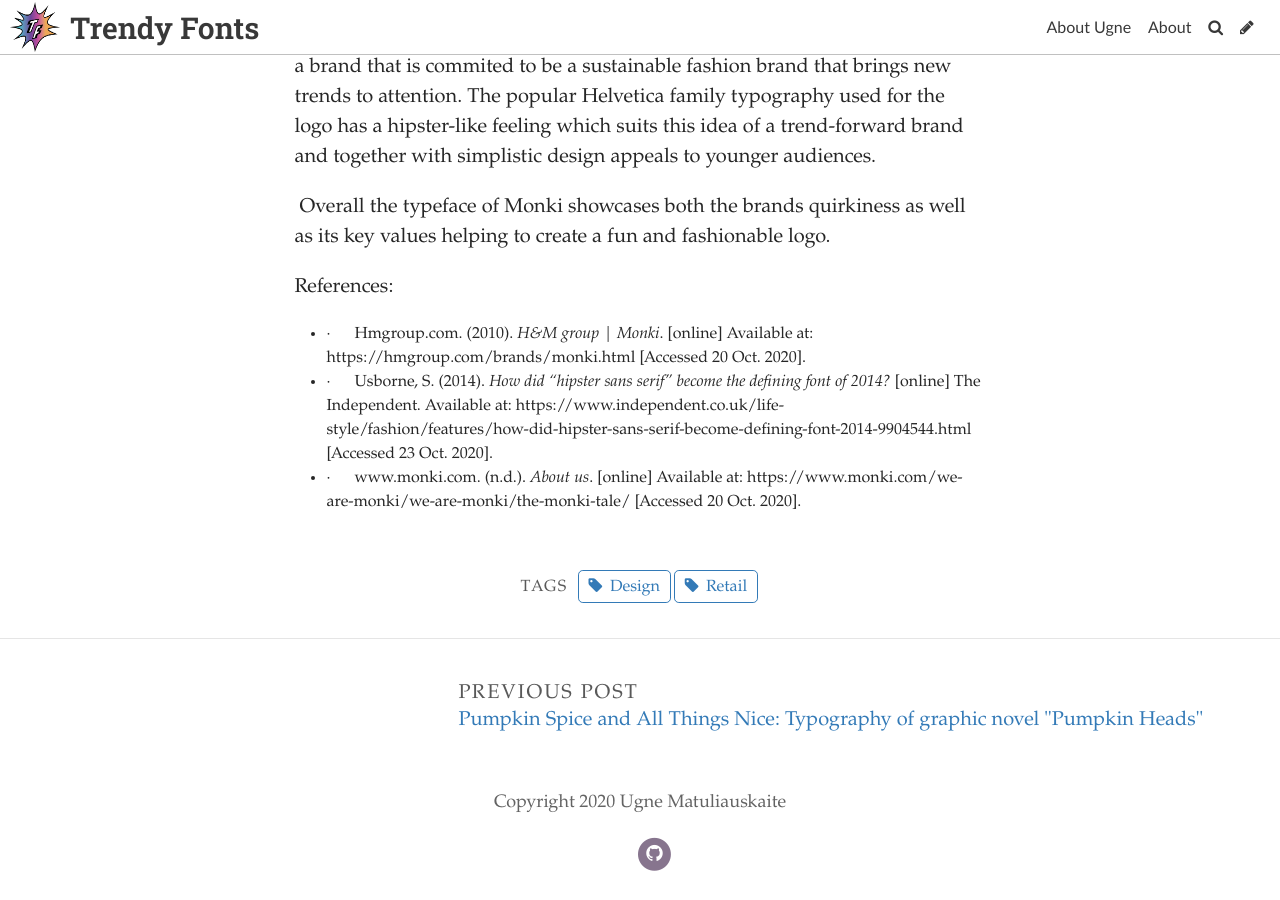
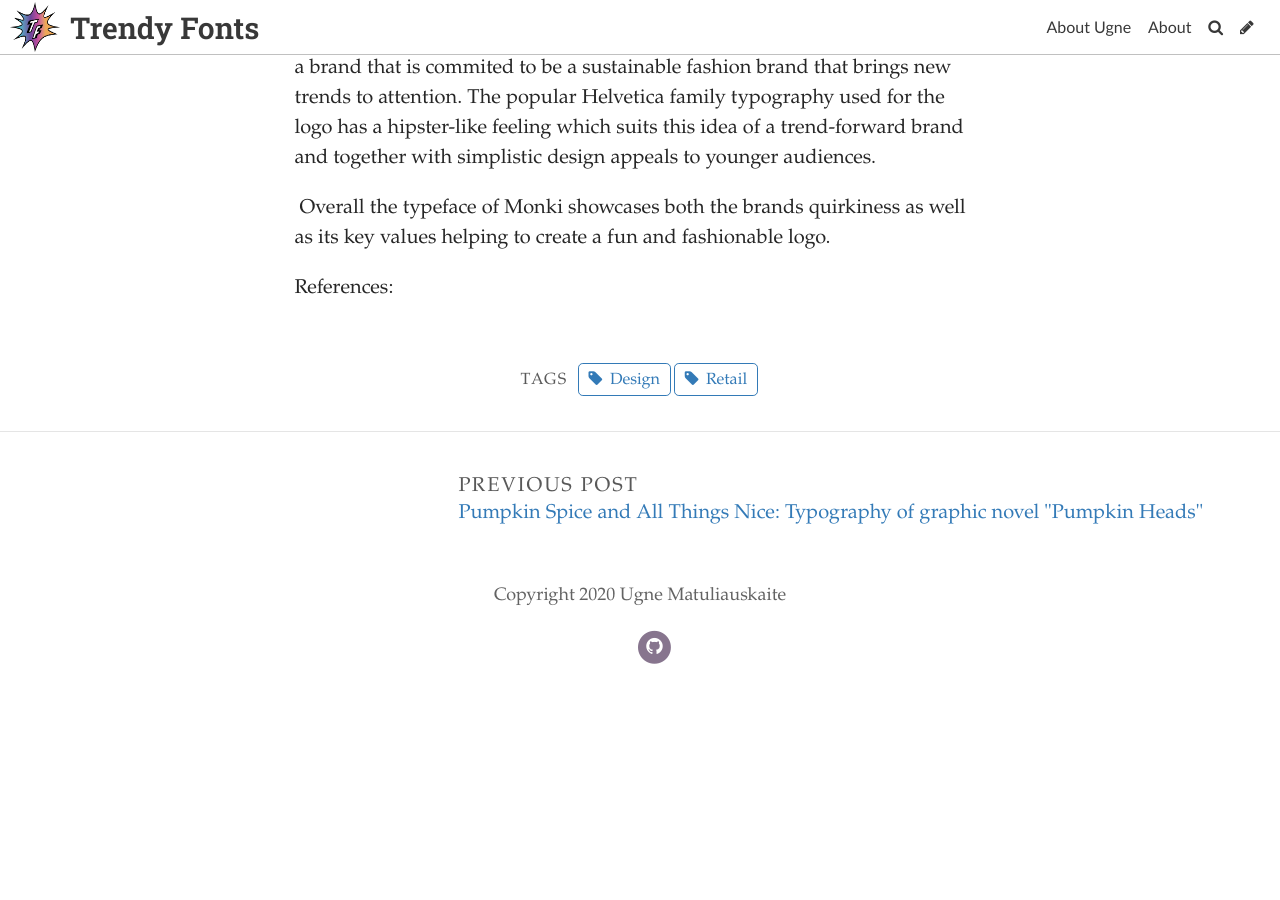
Before and after one commit to Pumpkinhead98/populartypo, a Jekyll site: the page built from _posts/2020-10-29-fun-but-make-it-fashion-the-typography-of-high-street-seller-monki.md, in a window 1280 px wide and 900 px high, scrolled down 2051 px. Built offline with Jekyll 4.4.1, drawn with Linux system fonts in a browser that asks for light colours; some web fonts are replaced; after the commit the page ends 2744 px from its top, so only the background shows below that; some of the changed text lies outside the part shown.

Commit message:
Update Post “2020-10-29-fun-but-make-it-fashion-the-typography-of-high-street-seller-monki”

```diff
--- a/_posts/2020-10-29-fun-but-make-it-fashion-the-typography-of-high-street-seller-monki.md
+++ b/_posts/2020-10-29-fun-but-make-it-fashion-the-typography-of-high-street-seller-monki.md
@@ -10,7 +10,7 @@
 ---
 Do typography like a boss: how Monki brought hipster-like Helvetica font to their quirky fashion brand
 
-The typography of high street shop Monki is truly something fascinating. This sans-serif, modern, **Helvetica Neue** family font instantly attracts attention and has become a staple of Monki`s brand. The font used for the logo is similar to **Circular-Book-S Regular** but with customized features on letters "M" and "I" showcasing Monki`s unorthodox approach to fashion.
+The typography of high street shop Monki is truly something fascinating. This sans-serif, modern, **Helvetica Neue** family font instantly attracts attention and has become a staple of the brand.The font used for the logo is similar to **Circular-Book-S Regular** but with customized features on letters "M" and "I" showcasing Monki`s unorthodox approach to fashion.
 
 The font choice in itself is quite fascinating since this typeface seems to exhibit qualities both fitting most fashion brands and still have original quirky qualities. It has a luxury feeling which comes from its straight, sharp lines as well as the monospace - the letters have the same width. In addition, the font appears to have quite a lot of white space which adds to the luxurious feeling and also indicates that Monki is a quality shop.
 
@@ -26,16 +26,4 @@
 
  Overall the typeface of Monki showcases both the brands quirkiness as well as its key values helping to create a fun and fashionable logo.
 
-
-
-
-
-
-
-
-
 References:
-
-* <!--\[if !supportLists]-->·      <!--\[endif]-->Hmgroup.com. (2010). *H&M group | Monki*. \[online] Available at: https://hmgroup.com/brands/monki.html \[Accessed 20 Oct. 2020].
-* <!--\[if !supportLists]-->·      <!--\[endif]-->Usborne, S. (2014). *How did “hipster sans serif” become the defining font of 2014?* \[online] The Independent. Available at: https://www.independent.co.uk/life-style/fashion/features/how-did-hipster-sans-serif-become-defining-font-2014-9904544.html \[Accessed 23 Oct. 2020].
-* <!--\[if !supportLists]-->·      <!--\[endif]-->www.monki.com. (n.d.). *About us*. \[online] Available at: https://www.monki.com/we-are-monki/we-are-monki/the-monki-tale/ \[Accessed 20 Oct. 2020].
```
